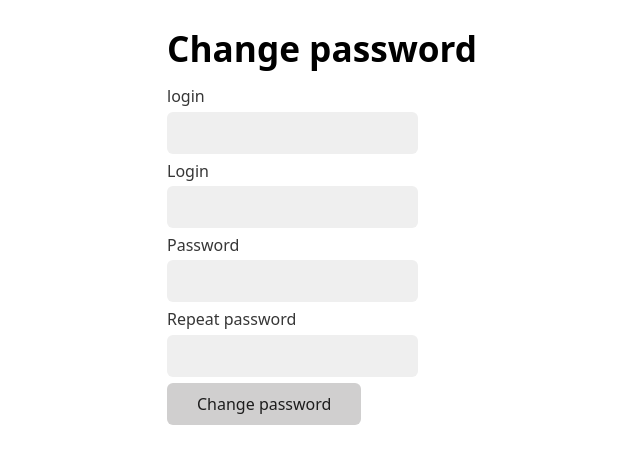
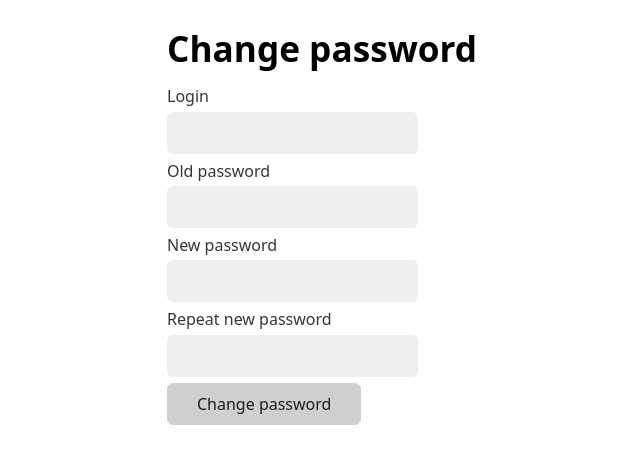
Before and after one commit to yauza/zai-project1, a PHP site: page /password-change.php in a window 1280 px wide. Shown: the top 464 px of the page, without its empty margins (73-713 px from the left). Run offline with PHP 8.4, Linux system fonts and the light colour scheme.

Commit message:
Update password change script

```diff
--- a/css/styles.css
+++ b/css/styles.css
@@ -129,6 +129,7 @@
         text-decoration: none;
         color: #D8315B;
         transition: color 0.3s ease;
+        border: 1px solid #D8315B;
     }
 
     /* ---------- */
--- a/php/index.php
+++ b/php/index.php
@@ -42,6 +42,7 @@ while($cat_row = $categories_result->fetch_assoc()) {
                 <?php if (isset($user)): ?>
                     <li><button class="entry" onclick="showModal('add-entry')">Add entry</button></li>
                     <li><?= htmlspecialchars($user["login"]) ?></li>
+                    <li><a href="password-change.php">Change password</a></li>
                     <li><a href="logout.php">Log out</a></li>
                 <?php else: ?>
                     <li><a href="login.php">Log in</a> or <a href="../signup.html">sign up</a></li>
--- a/php/password-change.php
+++ b/php/password-change.php
@@ -26,12 +26,12 @@ if ($_SERVER["REQUEST_METHOD"] === "POST") {
             $hashed_password = password_hash($_POST["password"], PASSWORD_DEFAULT);
 
             // Prevent SQL injection
-            $sql = "INSERT INTO user (login, password) VALUES (?, ?)";
+            $sql = "UPDATE user SET password = ? WHERE login = ?";
             $stmt = $mysqli->stmt_init();
             if (!$stmt->prepare($sql)) {
                 die("SQL error: " . $mysqli->error);
             }
-            $stmt->bind_param("ss", $_POST["login"], $hashed_password);
+            $stmt->bind_param("ss", $hashed_password, $_POST["login"]);
 
             if ($stmt->execute()) {
                 header("Location: ../password-change-finished.html");
@@ -65,17 +65,17 @@ if ($_SERVER["REQUEST_METHOD"] === "POST") {
     <?php endif; ?>
 
     <form method="post">
-        <label for="login">login</label>
+        <label for="login">Login</label>
         <input type="text" name="login" id="login"
                value="<?= htmlspecialchars($_POST["login"] ?? "") ?>">
 
-        <label for="old-password">Login</label>
+        <label for="old-password">Old password</label>
         <input type="password" id="old-password" name="old-password">
 
-        <label for="password">Password</label>
+        <label for="password">New password</label>
         <input type="password" id="password" name="password">
 
-        <label for="repeat-password">Repeat password</label>
+        <label for="repeat-password">Repeat new password</label>
         <input type="password" id="repeat-password" name="repeat-password">
 
         <button>Change password</button>
```
